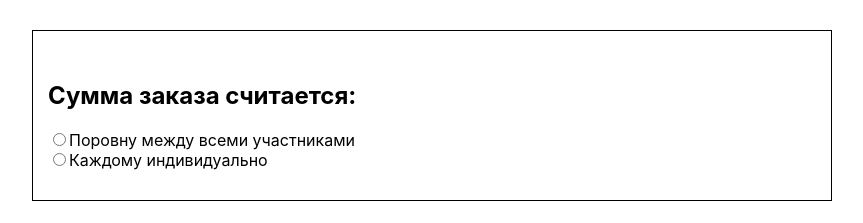
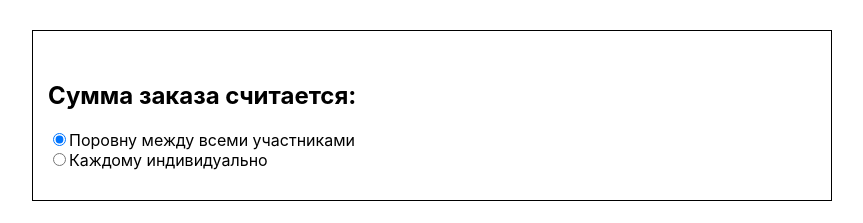
Before and after one commit to KamilyaMukhammedova/hw57-calculator-app, a React (Create React App) app: page / in a window 1280 px wide. Shown: the top 223 px of the page, without its empty margins (208-1071 px from the left). Built offline with nearby package versions, Linux system fonts and the light colour scheme.

Commit message:
#3 Изменение стейта mode по событию OnChange у radio button

```diff
--- a/src/components/ModeControl/ModeControl.js
+++ b/src/components/ModeControl/ModeControl.js
@@ -9,6 +9,8 @@ const ModeControl = (props) => {
             type="radio"
             name="mode"
             value="split"
+            checked={props.mode === 'split'}
+            onChange={props.changeMode}
           />
           Поровну между всеми участниками
         </label>
@@ -19,6 +21,8 @@ const ModeControl = (props) => {
             type="radio"
             name="mode"
             value="individual"
+            checked={props.mode === 'individual'}
+            onChange={props.changeMode}
           />
           Каждому индивидуально
         </label>
--- a/src/containers/Calculator/Calculator.js
+++ b/src/containers/Calculator/Calculator.js
@@ -4,10 +4,14 @@ import ModeControl from "../../components/ModeControl/ModeControl";
 const Calculator = () => {
   const [mode, setMode] = useState('split');
 
+  const onModeChange = value => {
+    setMode(value);
+  };
+
   return (
     <div className="Container">
       <h2>Сумма заказа считается:</h2>
-      <ModeControl/>
+      <ModeControl mode={mode} changeMode={(e) => onModeChange(e.target.value)}/>
     </div>
   );
 };
```
